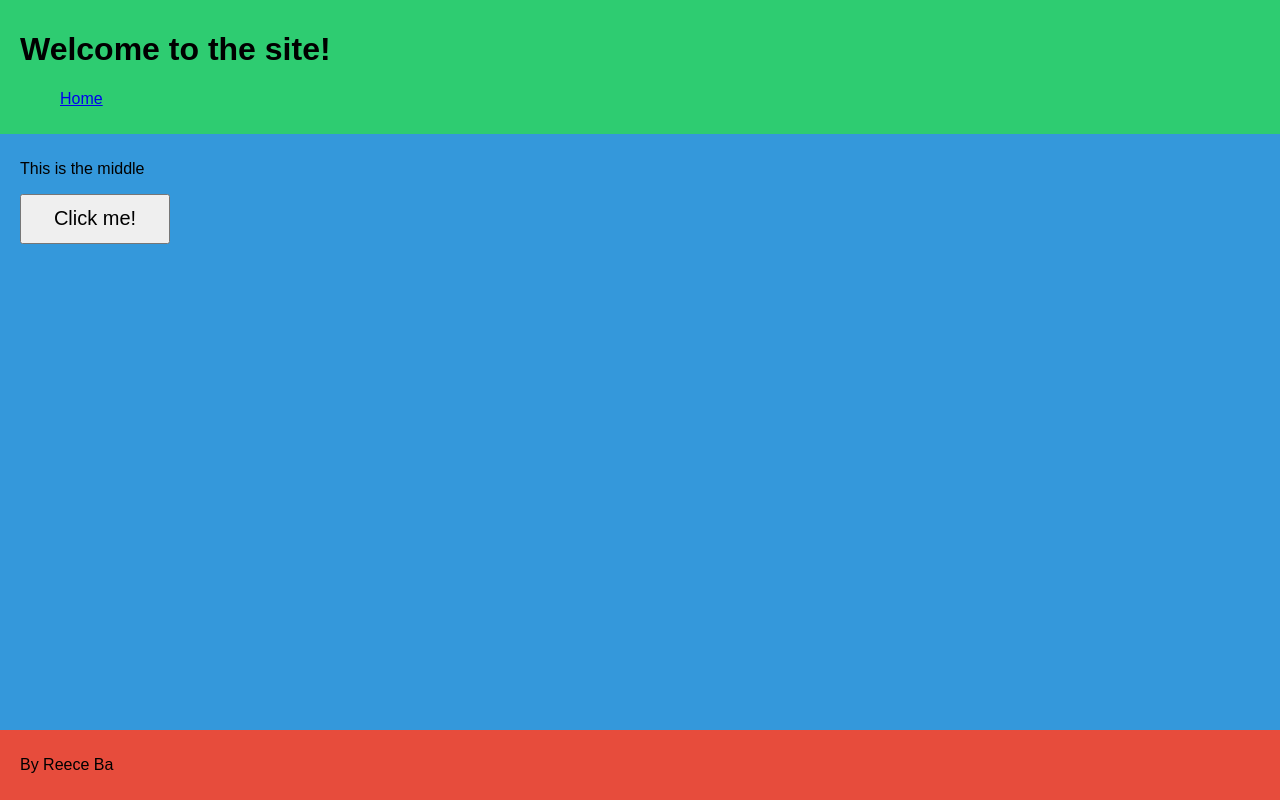
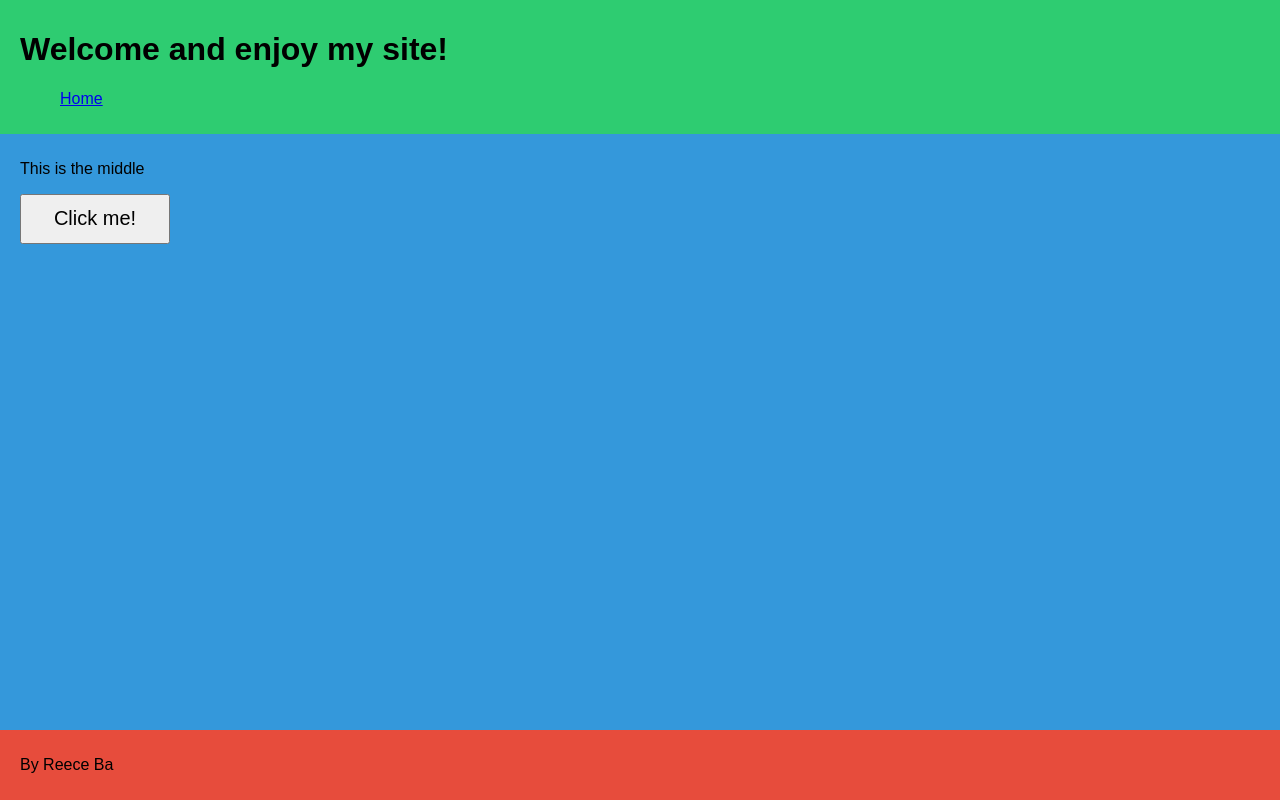
Before and after one commit to apykwan/sample, a plain HTML site: page index.html in a window 1280 px wide. Drawn offline with Linux system fonts and the light colour scheme.

Commit message:
I've update the index.html

```diff
--- a/index.html
+++ b/index.html
@@ -11,7 +11,7 @@
         <div class="wrapper">
 
                 <div class="top">
-                    <h1>Welcome to the site!</h1>
+                    <h1>Welcome and enjoy my site!</h1>
                     <ul>
                         <li>
                             <a href="index.html">Home</a>
```
